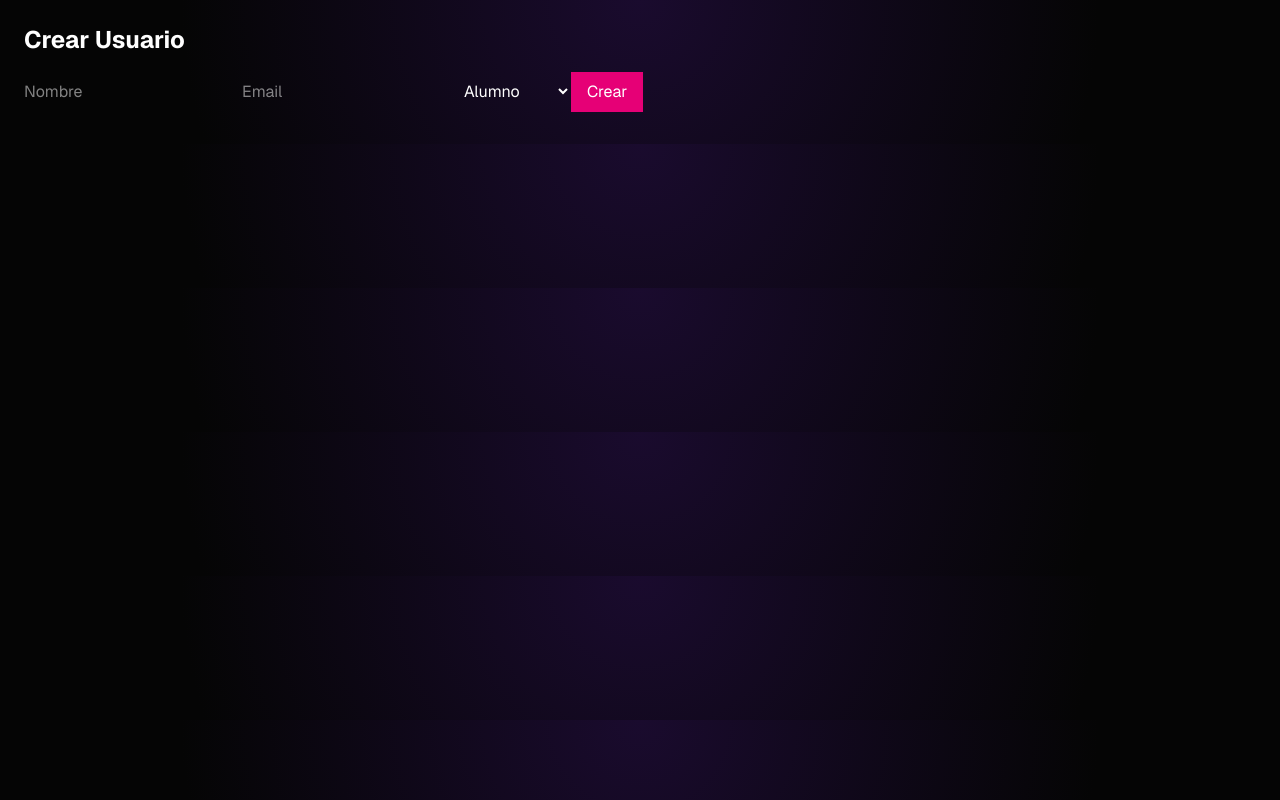
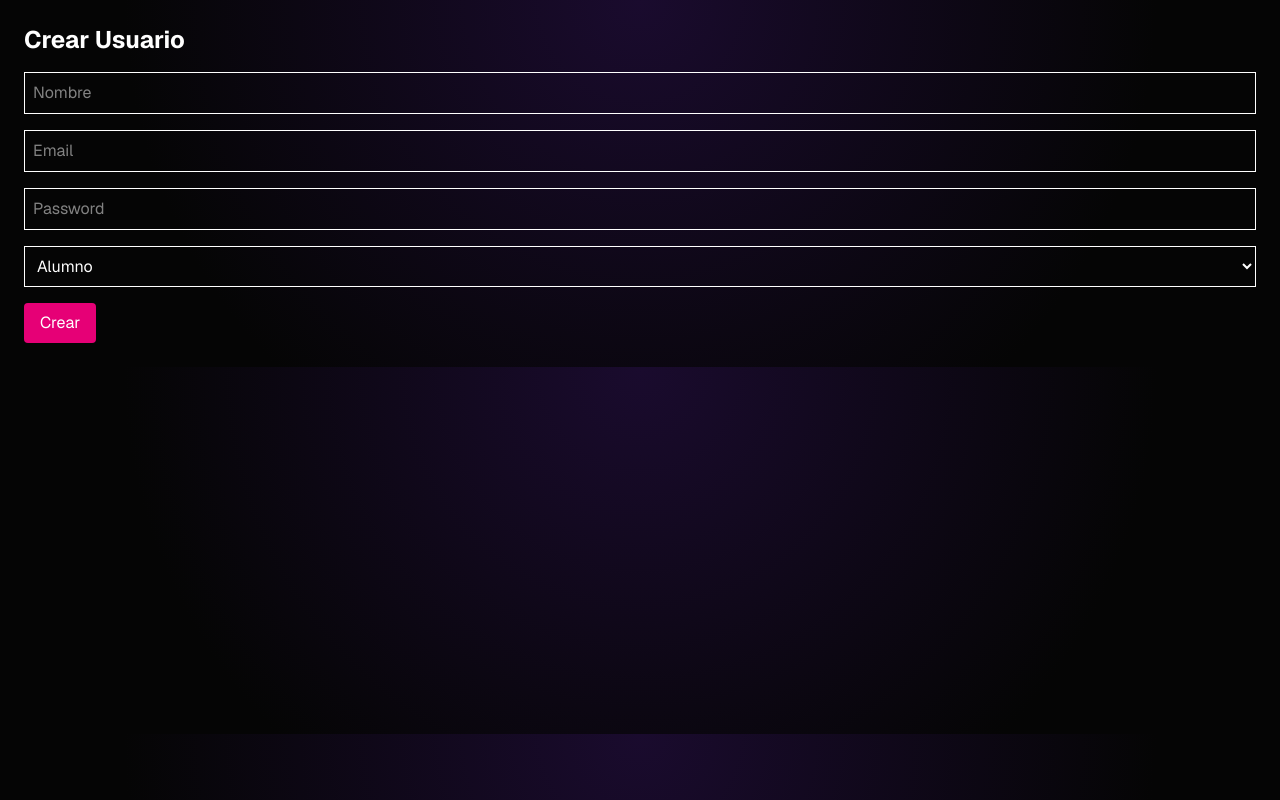
Before and after one commit to CoolHunter76/danceflow, a Next.js app: page /1/admin/users/new in a window 1280 px wide. Built offline with nearby package versions, Linux system fonts and the light colour scheme.

Commit message:
feat: user creation form with password and role

```diff
--- a/app/[locale]/(admin)/admin/users/new/page.tsx
+++ b/app/[locale]/(admin)/admin/users/new/page.tsx
@@ -5,18 +5,17 @@ import { createUser } from "@/app/actions/users"
 import { Role } from "@prisma/client"
 
 export default function Page() {
-
   const [name, setName] = useState<string>("")
   const [email, setEmail] = useState<string>("")
-
-  // 🔥 AQUÍ ESTÁ EL CAMBIO IMPORTANTE
+  const [password, setPassword] = useState<string>("")
   const [role, setRole] = useState<Role>("STUDENT")
 
   const handleSubmit = async () => {
     await createUser({
       name,
       email,
-      role, // ✅ sin any
+      password,
+      role,
     })
 
     alert("Usuario creado")
@@ -29,29 +28,48 @@ export default function Page() {
         Crear Usuario
       </h1>
 
+      {/* NOMBRE */}
       <input
         placeholder="Nombre"
+        value={name}
         onChange={(e) => setName(e.target.value)}
+        className="border p-2 w-full"
       />
 
+      {/* EMAIL */}
       <input
+        type="email"
         placeholder="Email"
+        value={email}
         onChange={(e) => setEmail(e.target.value)}
+        className="border p-2 w-full"
       />
 
+      {/* PASSWORD */}
+      <input
+        type="password"
+        placeholder="Password"
+        value={password}
+        onChange={(e) => setPassword(e.target.value)}
+        className="border p-2 w-full"
+      />
+
+      {/* ROL */}
       <select
         value={role}
-        onChange={(e) => setRole(e.target.value as Role)} // ✅ cast controlado
+        onChange={(e) => setRole(e.target.value as Role)}
+        className="border p-2 w-full"
       >
         <option value="STUDENT">Alumno</option>
         <option value="TEACHER">Profesor</option>
-        <option value="VENUE_OWNER">Dueño Local</option>
+        <option value="VENUE_OWNER">Propietario local</option>
         <option value="ADMIN">Admin</option>
       </select>
 
+      {/* BOTÓN */}
       <button
         onClick={handleSubmit}
-        className="bg-pink-600 px-4 py-2"
+        className="bg-pink-600 text-white px-4 py-2 rounded"
       >
         Crear
       </button>
--- a/app/actions/users.ts
+++ b/app/actions/users.ts
@@ -1,15 +1,28 @@
 "use server"
 
 import { prisma } from "@/lib/prisma"
+import bcrypt from "bcrypt"
 import { Role } from "@prisma/client"
 
-export async function createUser(data: {
+type CreateUserInput = {
   name: string
   email: string
+  password: string
   role: Role
-}) {
+  teacherId?: string | null
+}
+
+export async function createUser(input: CreateUserInput) {
+  const hashedPassword = await bcrypt.hash(input.password, 10)
+
   return prisma.user.create({
-    data,
+    data: {
+      name: input.name,
+      email: input.email,
+      password: hashedPassword,
+      role: input.role,
+      teacherId: input.teacherId ?? null,
+    },
   })
 }
 
@@ -21,13 +34,6 @@ export async function getUsers() {
   })
 }
 
-export async function updateUserRole(userId: string, role: Role) {
-  return prisma.user.update({
-    where: { id: userId },
-    data: { role },
-  })
-}
-
 export async function deleteUser(userId: string) {
   return prisma.user.delete({
     where: { id: userId },
```
